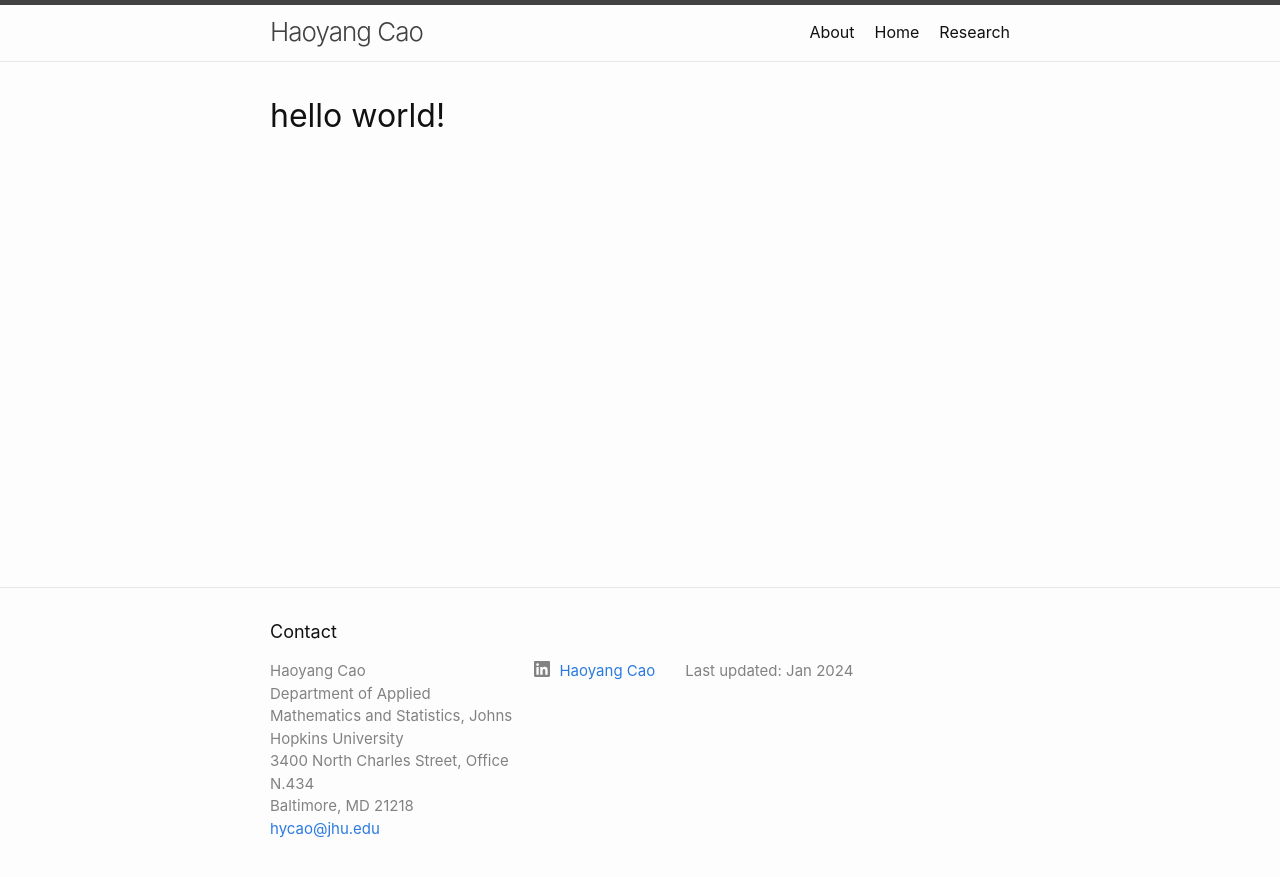
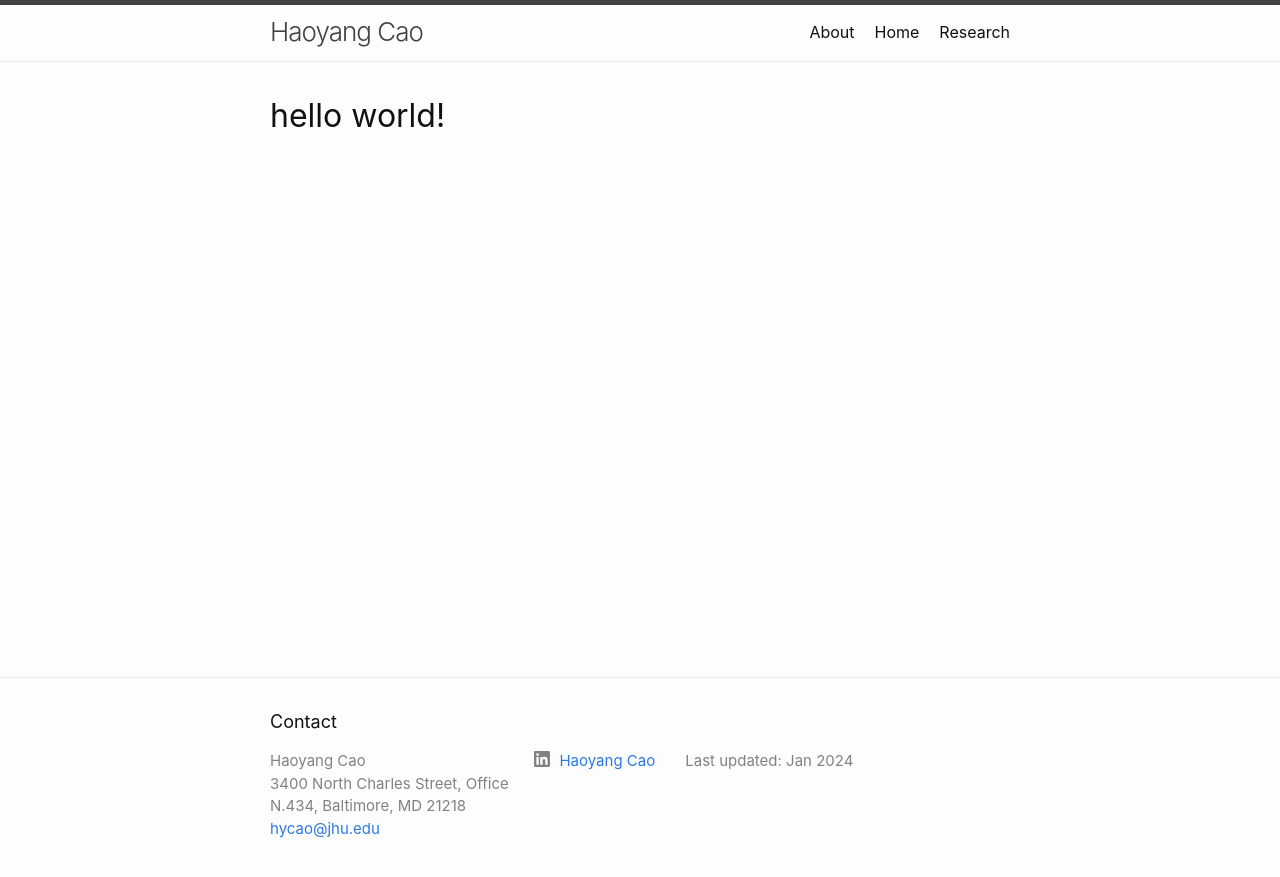
Before and after one commit to Haoyang-Cao/Haoyang-Cao.github.io, a Jekyll site: the page built from docs/index.markdown, in a window 1280 px wide. Shown: the top 877 px of the page. Built offline with Jekyll 4.4.1, drawn with Linux system fonts in a browser that asks for light colours.

Commit message:
Update footer.html

```diff
--- a/docs/_includes/footer.html
+++ b/docs/_includes/footer.html
@@ -16,8 +16,7 @@
             {%- endif -%}
             </li>
           <li class="u-address">
-          Department of Applied Mathematics and Statistics, Johns Hopkins University <br /> 3400 North Charles Street, Office N.434 <br />
-            Baltimore, MD 21218</li>
+          3400 North Charles Street, Office N.434, Baltimore, MD 21218</li>
           {%- if site.email -%}
             <li><a class="u-email" href="mailto:{{ site.email }}">{{ site.email }}</a></li>
           {%- endif -%}
```
